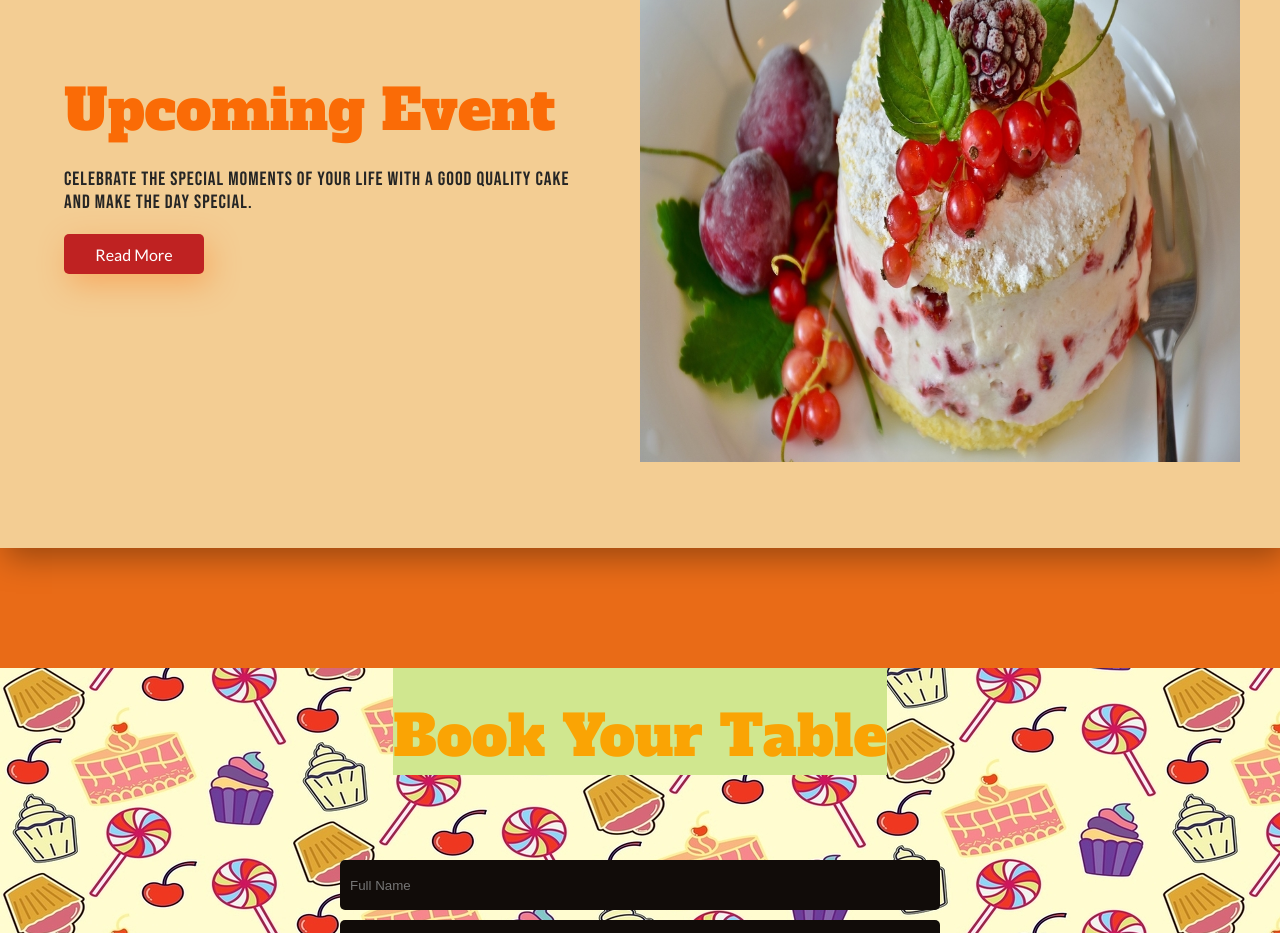
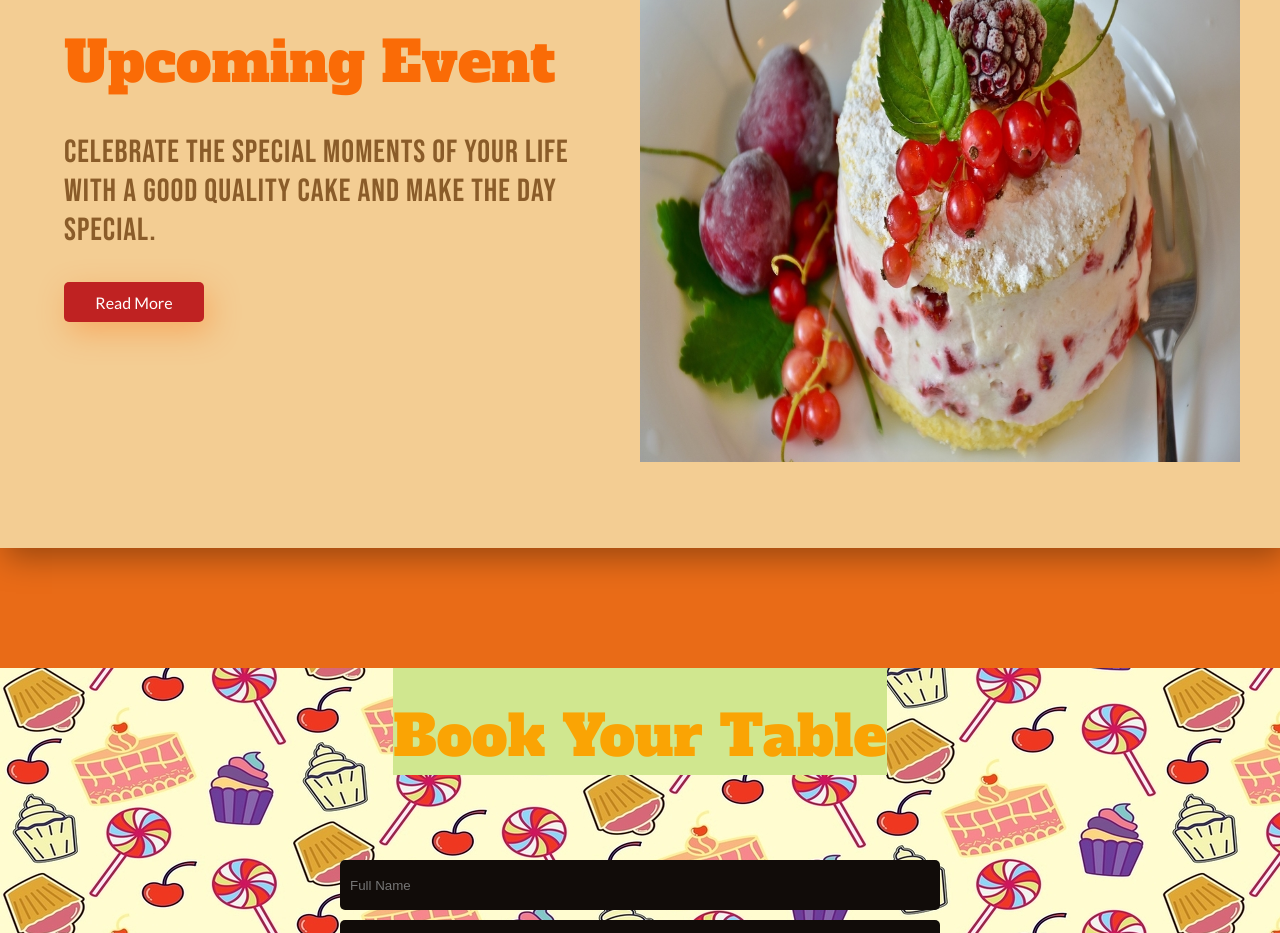
Before and after one commit to dvimukthi/website-UI, a React (Create React App) app: page / in a window 1280 px wide. Shown: the part 2080-3013 px from the top of the page. Built offline with nearby package versions, Linux system fonts and the light colour scheme.

Commit message:
about-text

```diff
--- a/src/index.css
+++ b/src/index.css
@@ -256,8 +256,8 @@ nav .menu-btn,
 .about-text p{
     font-family:'Bebas Neue';
     letter-spacing: 1px;
-    color: #252525;
-    font-size: 1.2rem;
+    color: #8a5c29;
+    font-size: 2rem;
 
 }
 .about-text button{
```
